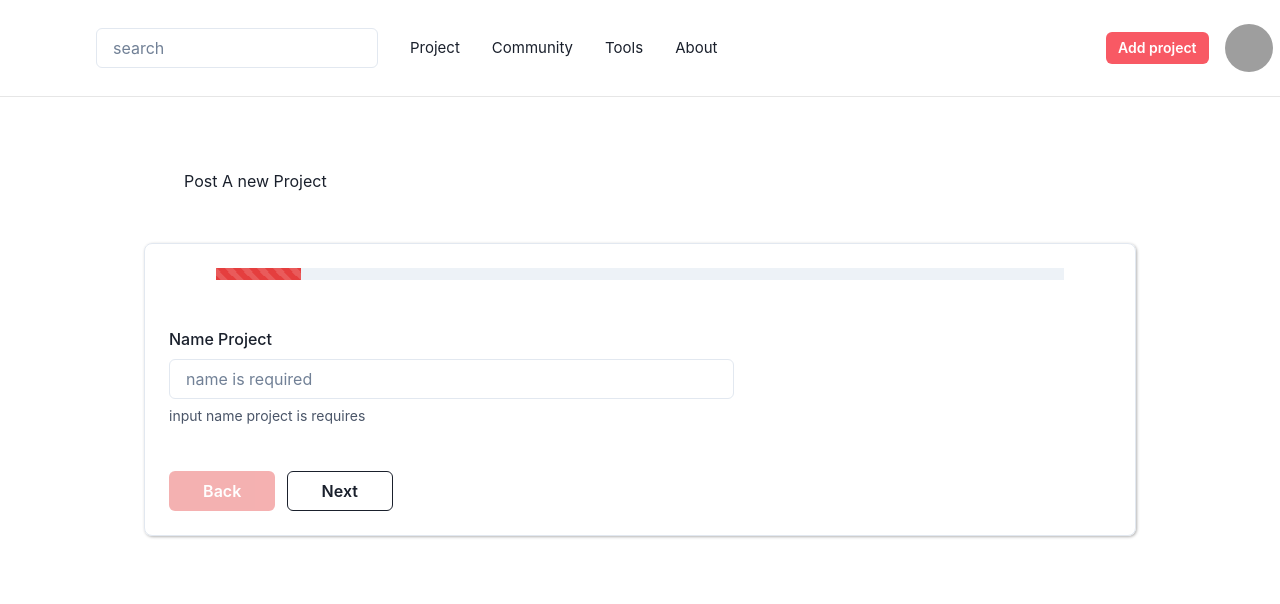
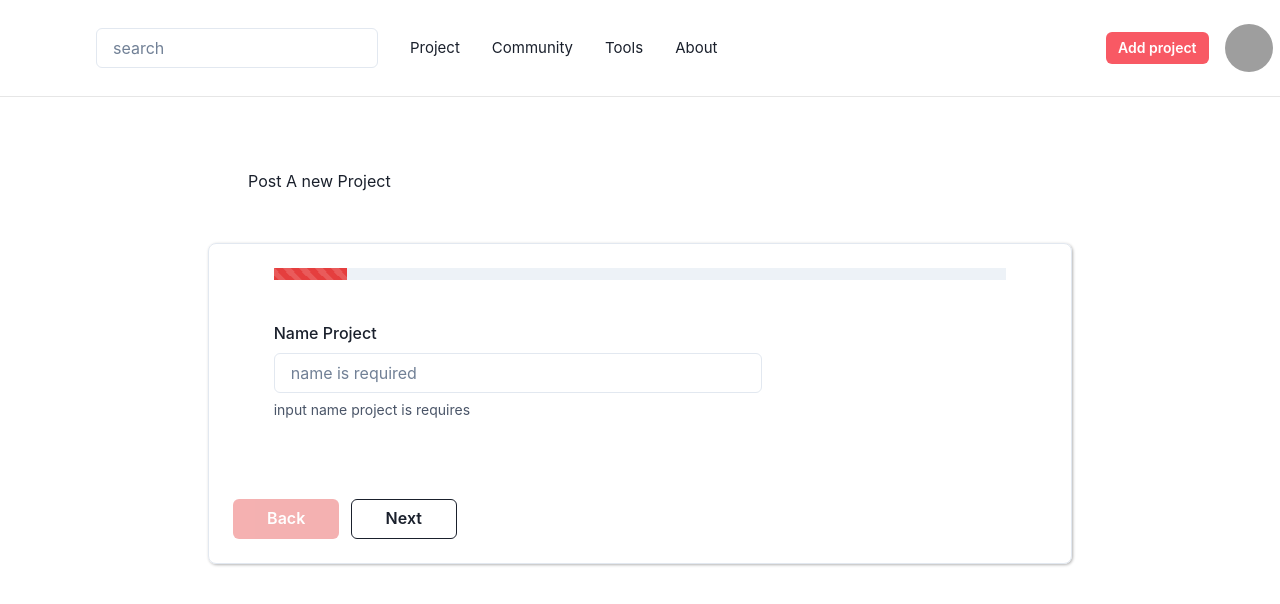
Before and after one commit to Dickyrdiar/graphQlProject, a React (Create React App) app: page /upload-project in a window 1280 px wide. Shown: the top 604 px of the page. Built offline with nearby package versions, Linux system fonts and the light colour scheme; grey boxes are pictures that could not be loaded; some icons are missing.

Commit message:
fixing style input project

```diff
--- a/src/container/View/uploadProject/uploadAlternative.js
+++ b/src/container/View/uploadProject/uploadAlternative.js
@@ -16,7 +16,7 @@ const Multistep = () => {
 
   return (
     <>
-      <Container maxW={"80%"}>
+      <Container maxW={"70%"}>
         <Box p={6} m="10px auto" padding={"40px"}>
           Post A new Project
         </Box>
@@ -39,7 +39,7 @@ const Multistep = () => {
           ></Progress>
           <FormControl>
             {controller.step === 1 ? (
-              <Box maxW={"60%"}>
+              <Box maxW={"60%"} margin="5%">
                 <FormController
                   label={"Name Project"}
                   type="text"
@@ -51,14 +51,16 @@ const Multistep = () => {
                 />
               </Box>
             ) : controller.step === 2 ? (
+              <Box maxW={"60%"} margin={"5%"}>
                 <EditorDesc
                   label={"Description"}
                   value={controller.desc}
                   onChange={controller.handleChangeInputDesc}
                   placeholder={"max 60 word"}
                 />
+              </Box>
             ) : controller.step === 3 ? (
-              <Box maxW={"60%"}>
+              <Box maxW={"60%"} margin="5%">
                 <FormController
                   label={"Link Project"}
                   type="text"
@@ -70,7 +72,7 @@ const Multistep = () => {
                 />
               </Box>
             ) : controller.step === 4 ? (
-              <Box maxW={"60%"}>
+              <Box maxW={"60%"} margin="5%">
                 <FormController
                   label={"Image Project"}
                   type={"file"}
@@ -90,7 +92,7 @@ const Multistep = () => {
                 ))}
               </Box>
             ) : (
-              <Box maxW={"60%"}>
+              <Box maxW={"60%"} margin={"5%"}>
                 <FormController
                   label={"Image Project"}
                   type={"file"}
```
Lines whose indentation alone changed are shown as unchanged.
